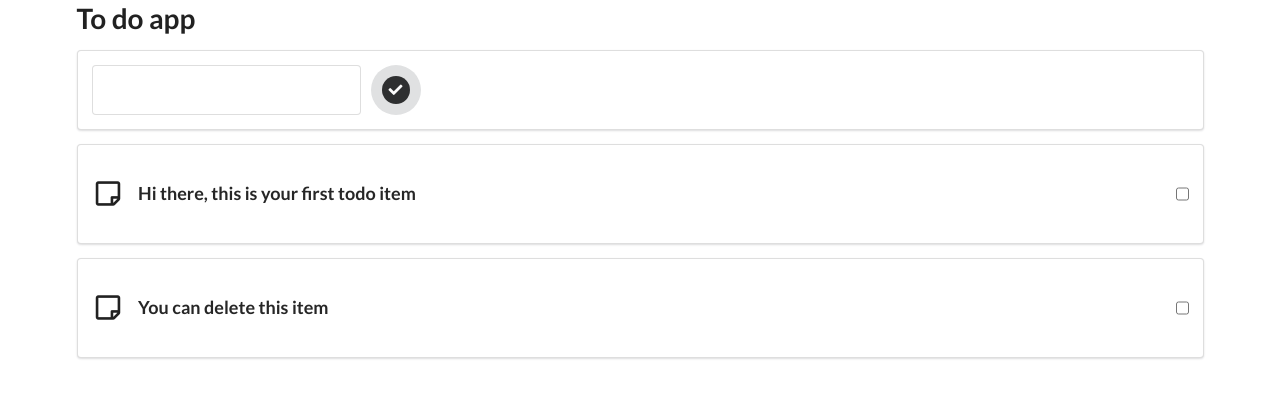
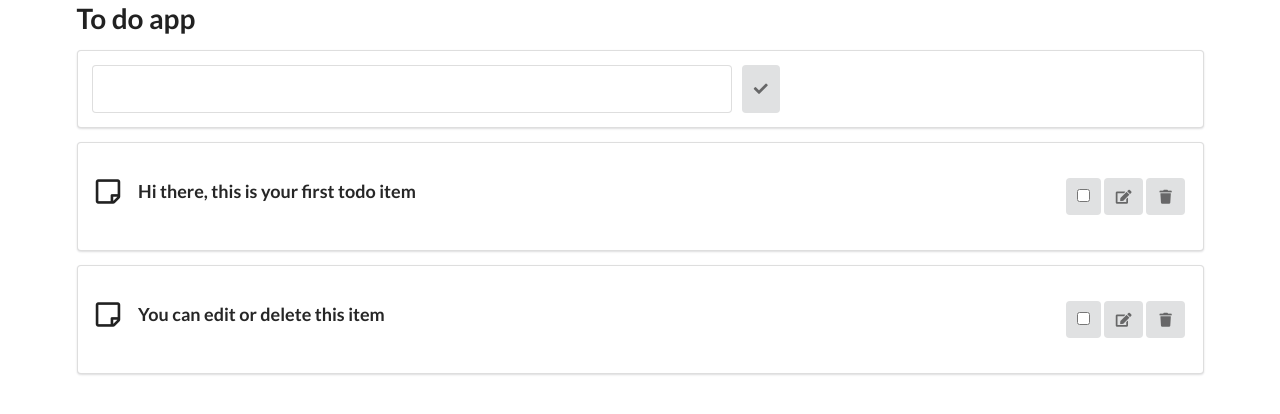
Before and after one commit to alrafi/todoapp, a React (Create React App) app: page / in a window 1280 px wide. Shown: the top 414 px of the page. Built offline with nearby package versions, Linux system fonts and the light colour scheme.

Commit message:
add method delete item and edit item show

```diff
--- a/src/components/App.js
+++ b/src/components/App.js
@@ -7,14 +7,18 @@ class App extends React.Component {
   state = {
     items: [
       {
-        id: 1,
+        id: uuid.v4(),
         content: 'Hi there, this is your first todo item',
-        completed: false
+        completed: false,
+        editActive: 'none',
+        inputActive: 'block'
       },
       {
-        id: 2,
-        content: 'You can delete this item',
-        completed: false
+        id: uuid.v4(),
+        content: 'You can edit or delete this item',
+        completed: false,
+        editActive: 'none',
+        inputActive: 'block'
       }
     ]
   };
@@ -37,7 +41,25 @@ class App extends React.Component {
         return item;
       })
     });
-    console.log(id);
+  };
+
+  delItem = id => {
+    this.setState({
+      items: [...this.state.items.filter(item => item.id !== id)]
+    });
+  };
+
+  editItem = id => {
+    this.setState(prevState => ({
+      items: prevState.items.map(item =>
+        item.id === id ? { ...item, editActive: 'block' } : item
+      )
+    }));
+    this.setState(prevState => ({
+      items: prevState.items.map(item =>
+        item.id === id ? { ...item, inputActive: 'none' } : item
+      )
+    }));
   };
 
   render() {
@@ -45,7 +67,12 @@ class App extends React.Component {
       <div className="ui container">
         <h1>To do app</h1>
         <TodoInput onSubmit={this.onInputSubmit} />
-        <TodoList items={this.state.items} markComplete={this.markComplete} />
+        <TodoList
+          items={this.state.items}
+          markComplete={this.markComplete}
+          delItem={this.delItem}
+          editItem={this.editItem}
+        />
       </div>
     );
   }
--- a/src/components/TodoInput.js
+++ b/src/components/TodoInput.js
@@ -17,12 +17,14 @@ class TodoInput extends React.Component {
             type="text"
             value={this.state.content}
             onChange={e => this.setState({ content: e.target.value })}
+            style={{ width: '50vw' }}
           />
           <button
-            className="ui circular icon button"
+            type="submit"
+            className="ui icon button"
             style={{ marginLeft: 10 }}
           >
-            <i className="inverted circular check link icon"></i>
+            <i className="check icon"></i>
           </button>
         </form>
       </div>
--- a/src/components/TodoItem.js
+++ b/src/components/TodoItem.js
@@ -1,6 +1,8 @@
 import React from 'react';
 
 class TodoItem extends React.Component {
+  // state = { editActive: 'none' };
+
   itemStyle = () => {
     return {
       padding: '5px 10px 0 10px',
@@ -8,21 +10,65 @@ class TodoItem extends React.Component {
     };
   };
 
+  editStyle = () => {
+    return {
+      display: this.props.item.editActive
+    };
+  };
+
+  contentStyle = () => {
+    return {
+      display: this.props.item.inputActive
+    };
+  };
+
   render() {
+    console.log(this.props.item);
     const { id, content } = this.props.item;
     return (
       <div className="ui relaxed items">
         <div className="item">
           <i className="sticky note outline icon big"></i>
           <div className="middle aligned content">
-            <p className="header" style={this.itemStyle()}>
+            <p
+              className="header"
+              style={{ ...this.itemStyle(), ...this.contentStyle() }}
+            >
               {content}
             </p>
+            <div className="ui input" style={this.editStyle()}>
+              <input
+                type="text"
+                defaultValue={content}
+                style={{ width: '50vw' }}
+              />
+              <button
+                className="ui icon button"
+                type="submit"
+                style={{ marginLeft: 10 }}
+              >
+                <i className="save icon"></i>
+              </button>
+            </div>
           </div>
-          <input
-            type="checkbox"
-            onChange={this.props.markComplete.bind(this, id)}
-          />
+          <button className="ui icon button">
+            <input
+              type="checkbox"
+              onChange={this.props.markComplete.bind(this, id)}
+            />
+          </button>
+          <button
+            className="ui icon button"
+            onClick={this.props.editItem.bind(this, id)}
+          >
+            <i className="edit icon"></i>
+          </button>
+          <button
+            className="ui icon button"
+            onClick={this.props.delItem.bind(this, id)}
+          >
+            <i className="trash icon"></i>
+          </button>
         </div>
       </div>
     );
--- a/src/components/TodoList.js
+++ b/src/components/TodoList.js
@@ -9,6 +9,8 @@ class TodoList extends React.Component {
           key={todoItem.id}
           item={todoItem}
           markComplete={this.props.markComplete}
+          delItem={this.props.delItem}
+          editItem={this.props.editItem}
         />
       </div>
     ));
```
